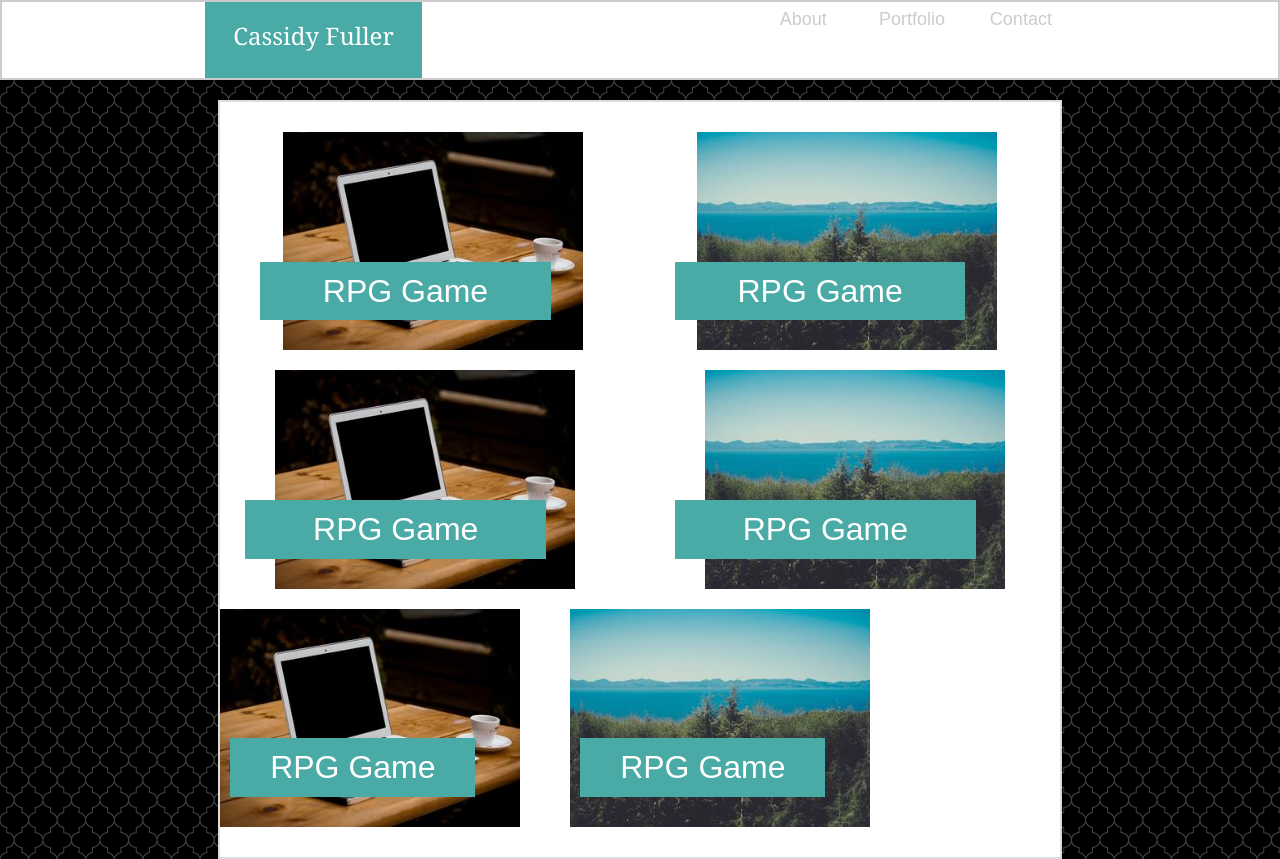
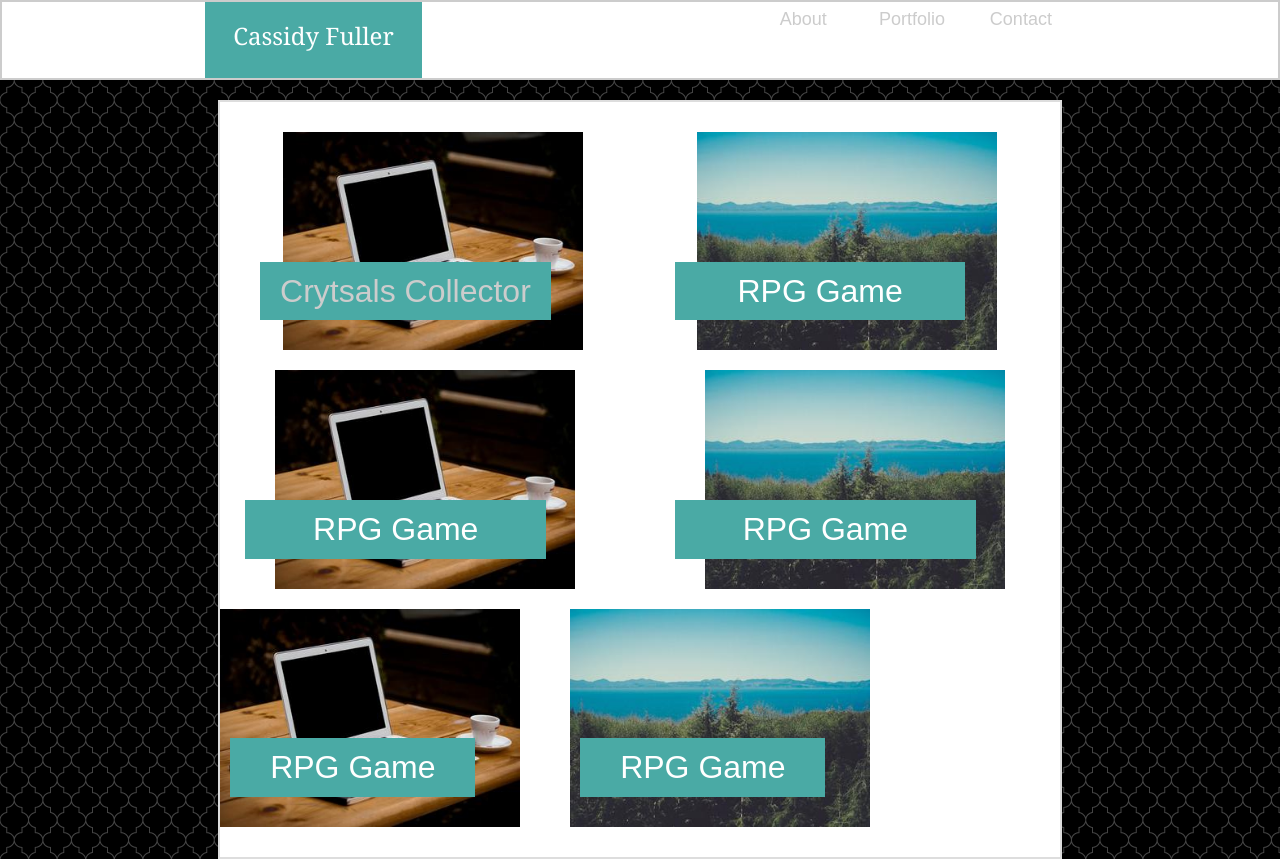
Before and after one commit to cassidyjean9/bootstrap-portfolio, a plain HTML site: page portfolio.html in a window 1280 px wide. Drawn offline with nearby package versions, Linux system fonts and the light colour scheme.

Commit message:
added link to CrystalsCollector game

```diff
--- a/portfolio.html
+++ b/portfolio.html
@@ -44,7 +44,7 @@
                         <div class="col-6">
                             <img src="images/0-367x267.jpg" />
 
-                            <h2 class="img-name"> RPG Game</h2>
+                            <h2 class="img-name"> <a href ="https://cassidyjean9.github.io/unit-4-game">Crytsals Collector</a></h2>
                         </div>
                         <div class="col-6">
                             <img src="images/10-367x267.jpg" />
```
